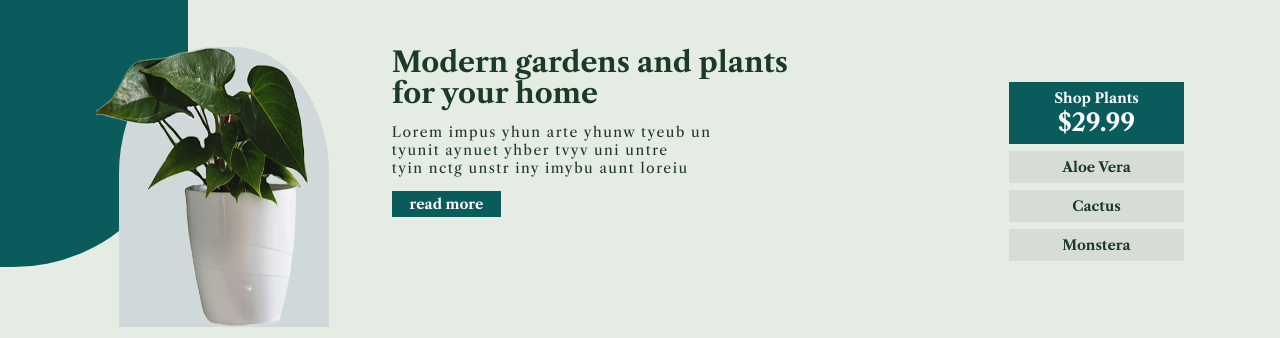
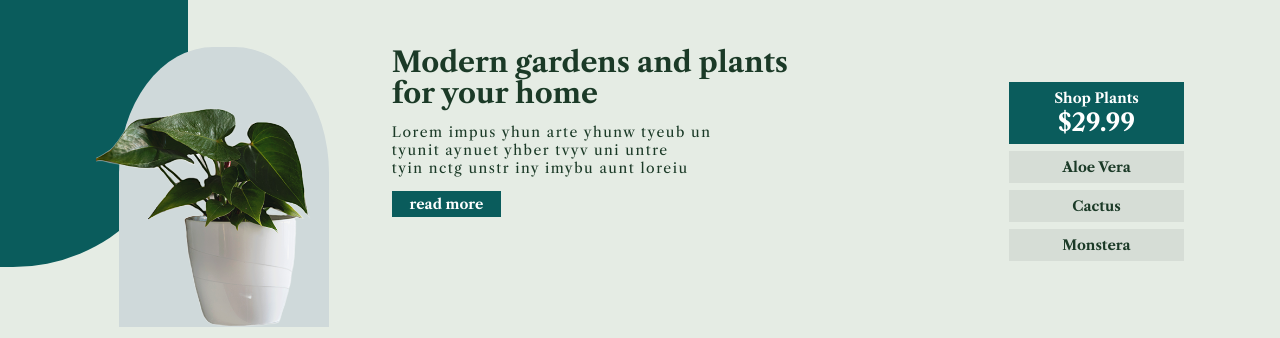
Before and after one commit to PawanFartyal/gardenLandingPage, a plain HTML site: page index.html in a window 1280 px wide. Shown: the part 83-421 px from the top of the page. Drawn offline with nearby package versions, Linux system fonts and the light colour scheme.

Commit message:
minor changes

```diff
--- a/styles.css
+++ b/styles.css
@@ -112,7 +112,7 @@ section{
 }
 .detailsContainer .imageContainer img{
     width:15.625rem;
-    height: 15.625;
+    height: 15.625rem;
     position: absolute;
     bottom: 0;
     left: -12%;
```
